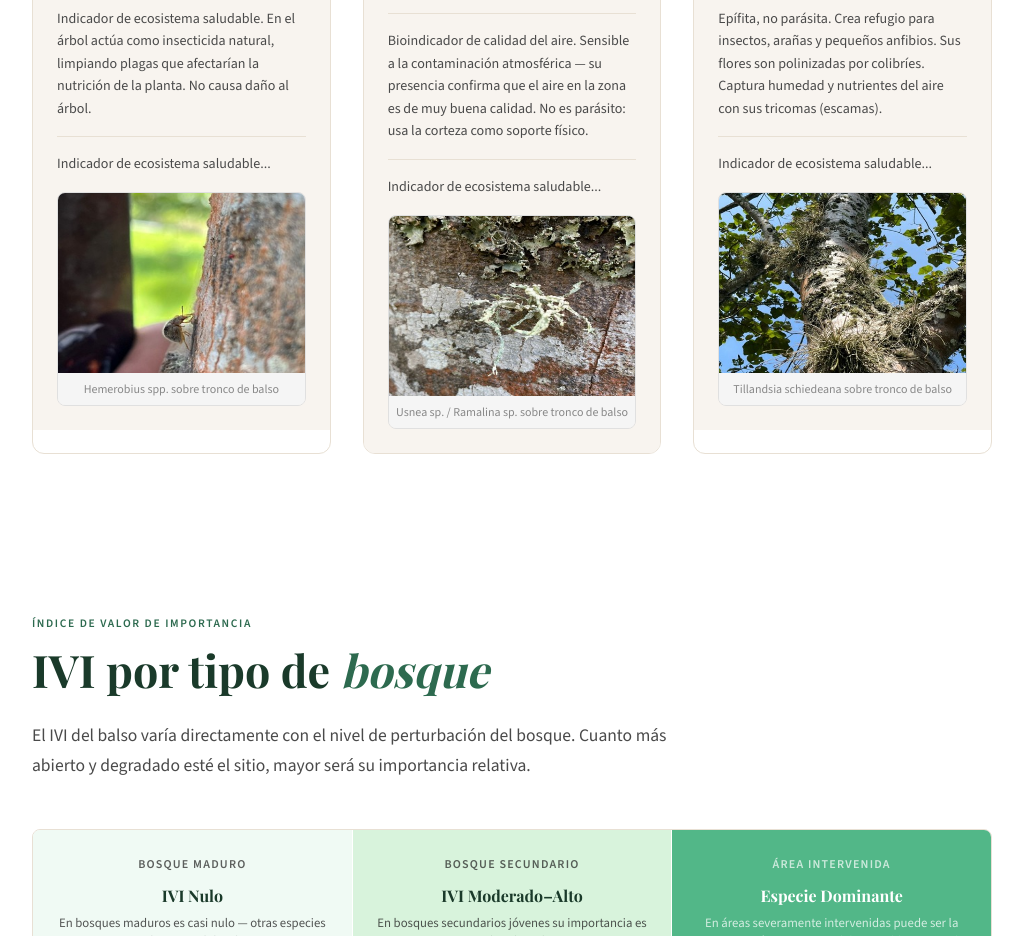
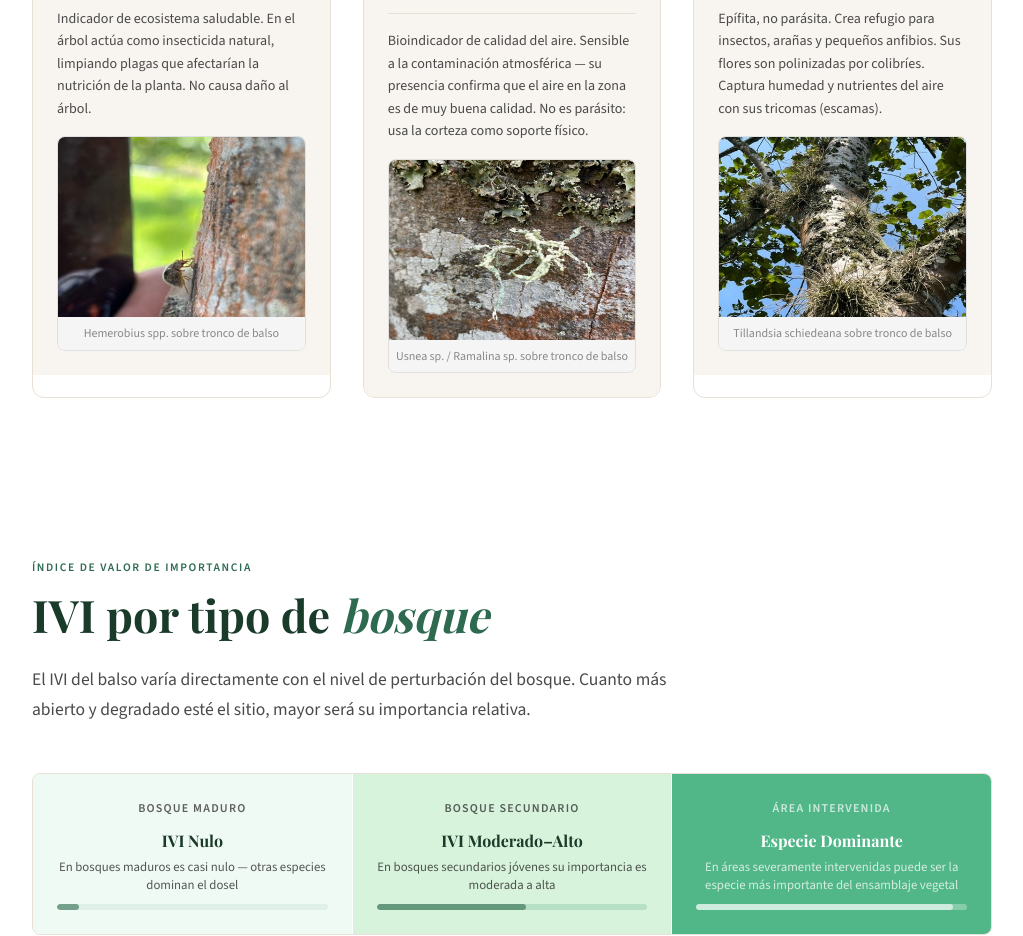
Before and after one commit to Naujdem/Trabajo-de-Campo.-Balso, a plain HTML site: page index.html in a window 1280 px wide. Shown: the part 4621-5557 px from the top of the page, without its empty margins (128-1151 px from the left). Drawn offline with nearby package versions, Linux system fonts and the light colour scheme; a web font is replaced by a local one.

Commit message:
Update index.html

```diff
--- a/index.html
+++ b/index.html
@@ -778,7 +778,6 @@
             <tr><td>Familia</td><td>Hemerobiidae</td></tr>
           </table>
           <p class="especie-desc">Indicador de ecosistema saludable. En el árbol actúa como insecticida natural, limpiando plagas que afectarían la nutrición de la planta. No causa daño al árbol.</p>
-          <p class="especie-desc">Indicador de ecosistema saludable...</p>
 
 <div style="margin-top: 16px; border: 1px solid #e0e0e0; border-radius: 8px; overflow: hidden;">
   <img src="Especie1.jpeg" alt="León de los Áfidos" style="width: 100%; height: 180px; object-fit: cover; display: block;" />
@@ -801,7 +800,7 @@
             <tr><td>Familia</td><td>Parmeliaceae / Ramalinaceae</td></tr>
           </table>
           <p class="especie-desc">Bioindicador de calidad del aire. Sensible a la contaminación atmosférica — su presencia confirma que el aire en la zona es de muy buena calidad. No es parásito: usa la corteza como soporte físico.</p>
-       <p class="especie-desc">Indicador de ecosistema saludable...</p>
+
 
 <div style="margin-top: 16px; border: 1px solid #e0e0e0; border-radius: 8px; overflow: hidden;">
   <img src="Especie2.jpeg" alt="León de los Áfidos" style="width: 100%; height: 180px; object-fit: cover; display: block;" />
@@ -824,7 +823,6 @@
             <tr><td>Género</td><td>Tillandsia</td></tr>
           </table>
           <p class="especie-desc">Epífita, no parásita. Crea refugio para insectos, arañas y pequeños anfibios. Sus flores son polinizadas por colibríes. Captura humedad y nutrientes del aire con sus tricomas (escamas).</p>
-        <p class="especie-desc">Indicador de ecosistema saludable...</p>
 
 <div style="margin-top: 16px; border: 1px solid #e0e0e0; border-radius: 8px; overflow: hidden;">
   <img src="Especie3.jpeg" alt="León de los Áfidos" style="width: 100%; height: 180px; object-fit: cover; display: block;" />
```
